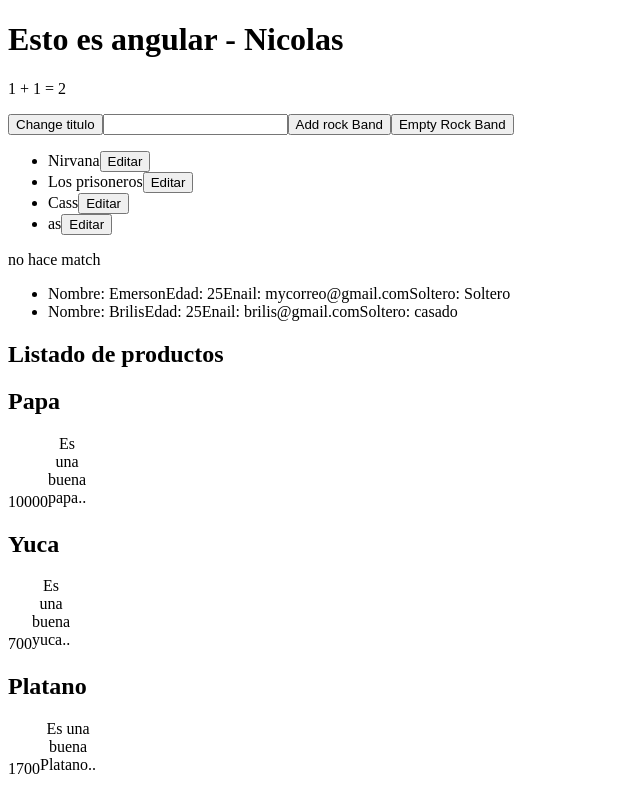
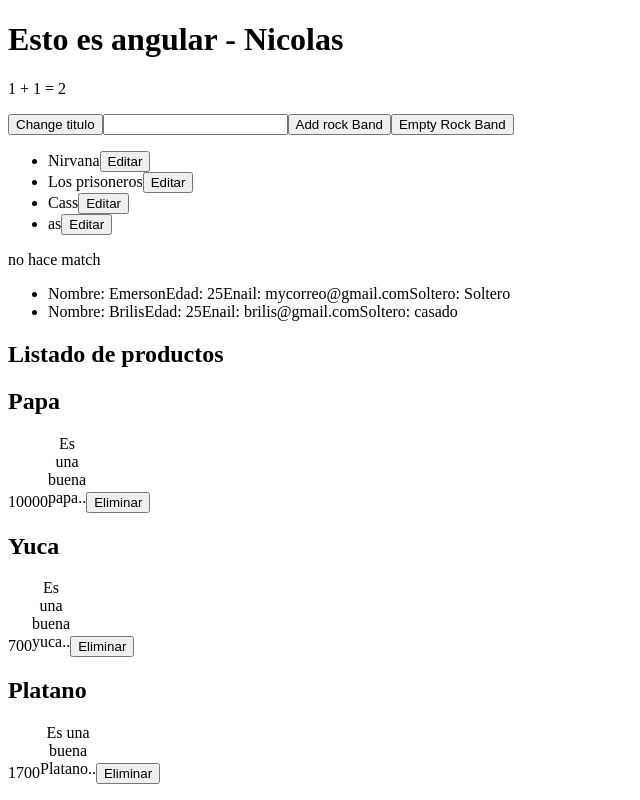
Before and after one commit to evergara/Angular-8, an Angular app: page / in a window 1280 px wide. Shown: the whole page, without its empty margins (0-640 px from the left). Built offline with nearby package versions, Linux system fonts and the light colour scheme.

Commit message:
el patrón: Smart and Dumb components o componentes y container  @Output() y EventEmitter  de @angular/core

```diff
--- a/src/app/components/product-list/product-list.component.html
+++ b/src/app/components/product-list/product-list.component.html
@@ -1,3 +1,7 @@
 <h2>Listado de productos</h2>
 
-<app-product [product]="product" *ngFor="let product of products"></app-product>
+<app-product
+  (eventDeleteProduct)="deleteProduct($event)"
+  [product]="product"
+  *ngFor="let product of products"
+></app-product>
--- a/src/app/components/product-list/product-list.component.ts
+++ b/src/app/components/product-list/product-list.component.ts
@@ -35,5 +35,8 @@ export class ProductListComponent implements OnInit {
 
   ngOnInit(): void {
   }
+  deleteProduct(id_product: number): void {
+     console.log(`Estas inetnatado eliminar el producto con id ${id_product}`);
+  }
 
 }
--- a/src/app/components/product/product.component.html
+++ b/src/app/components/product/product.component.html
@@ -8,3 +8,4 @@
     }}
   </caption>
 </picture>
+<button (click)="deleteProduct()">Eliminar</button>
--- a/src/app/components/product/product.component.ts
+++ b/src/app/components/product/product.component.ts
@@ -1,4 +1,4 @@
-import { Component, Input, OnInit } from '@angular/core';
+import { Component, Input, OnInit, Output, EventEmitter } from '@angular/core';
 import { Product } from './../../model/product';
 
 @Component({
@@ -9,6 +9,7 @@ import { Product } from './../../model/product';
 export class ProductComponent implements OnInit {
   //@ts-ignore
   @Input() product: Product;
+  @Output() eventDeleteProduct: EventEmitter<number> = new EventEmitter();
 
 
   constructor() {}
@@ -16,4 +17,7 @@ export class ProductComponent implements OnInit {
   ngOnInit(): void {
   }
 
+  deleteProduct(): void {
+    this.eventDeleteProduct.emit(this.product.id);
+  }
 }
```
